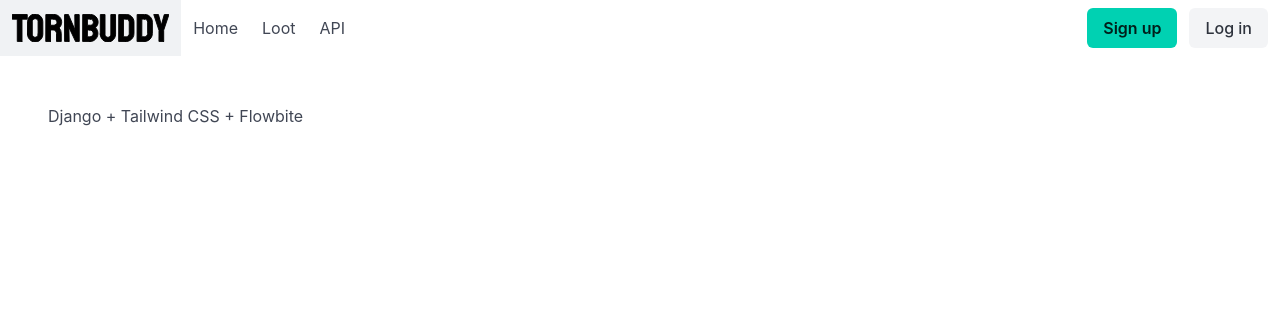
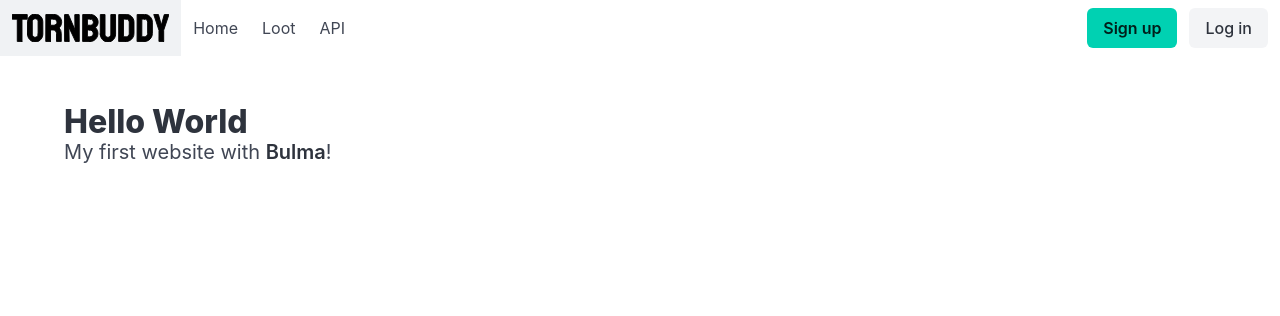
Before and after one commit to ate-it/TornBuddy, a Django app: page / in a window 1280 px wide. Shown: the top 316 px of the page. Run offline with Django 5.2, Linux system fonts and the light colour scheme; parts of the project's set-up code (start-up, migrations or seed data) failed here and were passed over.

Commit message:
Home page bulma

```diff
--- a/templates/dashboard/index.html
+++ b/templates/dashboard/index.html
@@ -1,5 +1,12 @@
 {% extends '_base.html' %}
 
 {% block content %}
-  <h1 class="text-3xl text-green-800">Django + Tailwind CSS + Flowbite</h1>
+<div class="container">
+  <h1 class="title">
+    Hello World
+  </h1>
+  <p class="subtitle">
+    My first website with <strong>Bulma</strong>!
+  </p>
+</div>
 {% endblock %}
```
